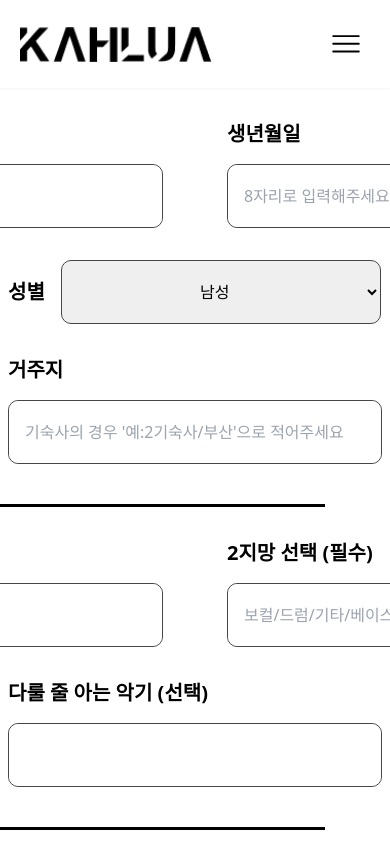
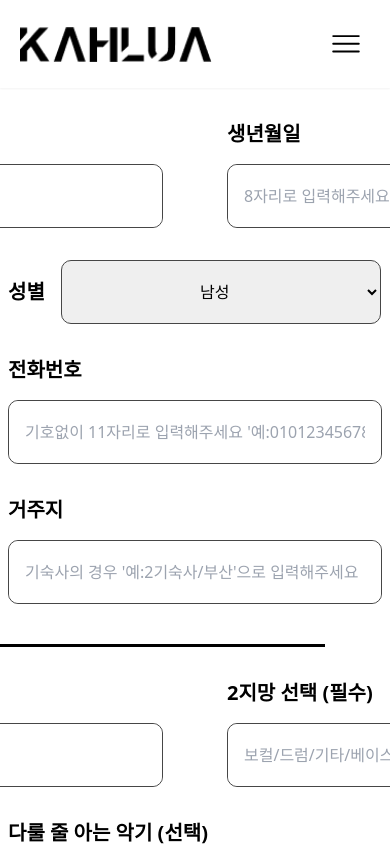
Before and after one commit to yumzen/Homepage_FE_20th, a Next.js app in the folder homepage/: page /application/form in a window 390 px wide. Shown: the top 846 px of the page. Built offline with nearby package versions, Linux system fonts and the light colour scheme.

Commit message:
phone number
전화번호 입력란 추가

```diff
--- a/homepage/src/pages/application/form.tsx
+++ b/homepage/src/pages/application/form.tsx
@@ -42,11 +42,17 @@ export default function Form(){
                     </div>
                 </div>
                 <div className="mt-8">
-                        <p className="text-xl font-bold">거주지</p>
-                        <div className="input-with-placeholder relative w-full h-[64px] flex-shrink-0 border border-[#464646] border-solid rounded-[10px] mt-4">
-                            <input type="text" className="text-base placeholder-shown:w-full h-full rounded-[10px] p-4" placeholder="기숙사의 경우 '예:2기숙사/부산'으로 적어주세요"/>
-                        </div>
+                    <p className="text-xl font-bold">전화번호</p>
+                    <div className="input-with-placeholder relative w-full h-[64px] flex-shrink-0 border border-[#464646] border-solid rounded-[10px] mt-4">
+                        <input type="text" className="text-base placeholder-shown:w-full h-full rounded-[10px] p-4" placeholder="기호없이 11자리로 입력해주세요 '예:01012345678'"/>
                     </div>
+                </div>
+                <div className="mt-8">
+                    <p className="text-xl font-bold">거주지</p>
+                    <div className="input-with-placeholder relative w-full h-[64px] flex-shrink-0 border border-[#464646] border-solid rounded-[10px] mt-4">
+                        <input type="text" className="text-base placeholder-shown:w-full h-full rounded-[10px] p-4" placeholder="기숙사의 경우 '예:2기숙사/부산'으로 입력해주세요"/>
+                    </div>
+                </div>
             </div>
 
             <div className="mt-2 h-[3px] w-5/6 bg-[#000000]"/>
```
